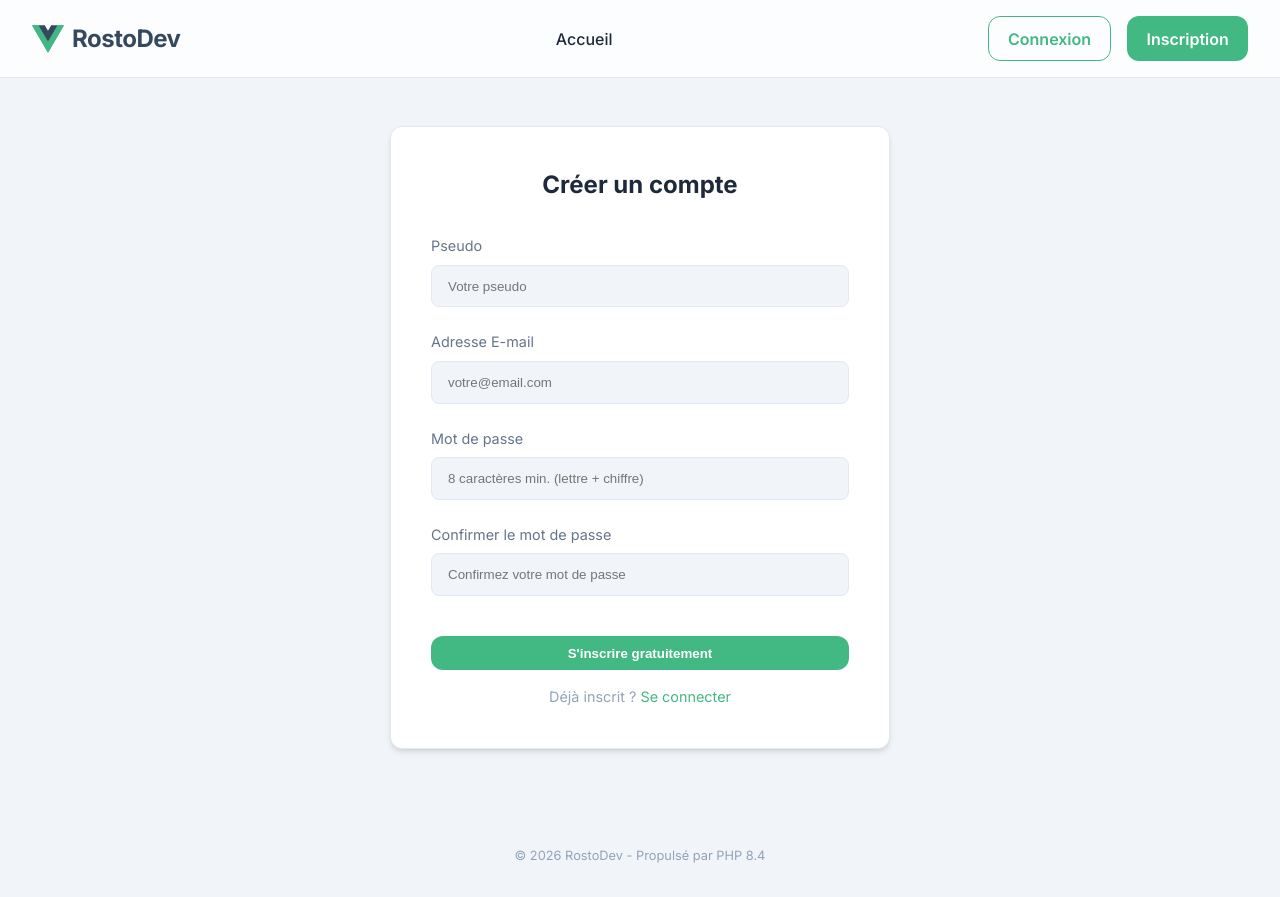
After one commit to russel-fullstack/espace_membre_2026, a PHP site: page /inscription.php in a window 1280 px wide. The commit adds this page. Run offline with PHP 8.4, Linux system fonts and the light colour scheme; a stand-in replaces the project's code that opens the database connection.

Commit message:
inscription

```diff
--- a/database.php
+++ b/database.php
@@ -14,7 +14,6 @@ $options = [
 
 try {
     $pdo = new PDO($dsn, $utilisateur, $motdepasse, $options);
-    echo "Connexion réussie à la base de données.";
 } catch (PDOException $e) {
     throw new PDOException($e->getMessage(), (int) $e->getCode());
 }
--- /dev/null
+++ b/flash.php
@@ -0,0 +1,24 @@
+<?php
+
+declare(strict_types=1);
+
+/**
+ * Enregistre un message flash en session
+ * @param 'success'|'error' $type
+ */
+function flash_set(string $type, string $message): void
+{
+    $_SESSION['flash'] = ['type' => $type, 'message' => $message];
+}
+
+/**
+ * Récupère et supprime le message flash de la session
+ * Retourne null s'il n'y a pas de message en attente
+ */
+function flash_get(): ?array
+{
+    if (!isset($_SESSION['flash'])) return null;
+    $flash = $_SESSION['flash'];
+    unset($_SESSION['flash']);
+    return $flash;
+}
--- /dev/null
+++ b/footer.php
@@ -0,0 +1,6 @@
+    </div> <!-- End container -->
+    <footer style="text-align: center; padding: 2rem; color: #94a3b8; font-size: 0.8rem; border-top: 1px solid rgba(255,255,255,0.05); margin-top: 4rem;">
+        &copy; 2026 RostoDev - Propulsé par PHP 8.4
+    </footer>
+</body>
+</html>
--- /dev/null
+++ b/header.php
@@ -0,0 +1,55 @@
+<!DOCTYPE html>
+<html lang="fr">
+
+<head>
+    <meta charset="UTF-8">
+    <meta name="viewport" content="width=device-width, initial-scale=1.0">
+    <title>Espace Membre - PHP 8.4</title>
+    <link rel="stylesheet" href="index.css">
+    <link rel="preconnect" href="https://fonts.googleapis.com">
+    <link rel="preconnect" href="https://fonts.gstatic.com" crossorigin>
+    <link href="https://fonts.googleapis.com/css2?family=Inter:wght@400;500;600;700&display=swap" rel="stylesheet">
+</head>
+
+<body>
+    <nav class="navbar">
+        <a href="index.php" class="nav-brand">
+            <svg width="32" height="32" viewBox="0 0 256 221" version="1.1" xmlns="http://www.w3.org/2000/svg" preserveAspectRatio="xMidYMid">
+                <path d="M204.8,0 L256,0 L128,220.8 L0,0 L51.2,0 L128,132.48 L204.8,0 Z" fill="#41B883"></path>
+                <path d="M0,0 L128,220.8 L256,0 L204.8,0 L128,132.48 L51.2,0 L0,0 Z" fill="#41B883"></path>
+                <path d="M51.2,0 L128,132.48 L204.8,0 L153.6,0 L128,44.16 L102.4,0 L51.2,0 Z" fill="#35495E"></path>
+            </svg>
+            <span style="letter-spacing: -0.5px;">RostoDev</span>
+        </a>
+
+        <ul class="nav-links">
+            <li><a href="index.php" class="<?= basename($_SERVER['PHP_SELF']) == 'index.php' ? 'active-link' : '' ?>">Accueil</a></li>
+            <?php if (isset($_SESSION['id'])): ?>
+                <li><a href="profil.php?id=<?= $_SESSION['id'] ?>" class="<?= basename($_SERVER['PHP_SELF']) == 'profil.php' ? 'active-link' : '' ?>">Mon Profil</a></li>
+                <?php if ($_SESSION['role'] === 'admin'): ?>
+                    <li><a href="admin.php" class="<?= basename($_SERVER['PHP_SELF']) == 'admin.php' ? 'active-link' : '' ?>" style="color: var(--vue-green); font-weight: 600;">Admin</a></li>
+                <?php endif; ?>
+            <?php endif; ?>
+        </ul>
+
+        <div class="nav-auth">
+            <?php if (isset($_SESSION['id'])): ?>
+                <a href="deconnexion.php" class="btn btn-outline" style="border-color: #cbd5e1; color: #64748b;">Déconnexion</a>
+            <?php else: ?>
+                <a href="connexion.php" class="btn btn-outline">Connexion</a>
+                <a href="inscription.php" class="btn btn-primary">Inscription</a>
+            <?php endif; ?>
+        </div>
+    </nav>
+    <?php
+    require_once 'flash.php';
+    $flash = flash_get();
+    ?>
+
+    <div class="container">
+        <?php if ($flash): ?>
+            <div class="alert alert-<?= $flash['type'] === 'success' ? 'success' : 'error' ?>" style="margin-bottom: 2rem;">
+                <?= htmlspecialchars($flash['message']) ?>
+            </div>
+        <?php endif; ?>
+    </div>
--- /dev/null
+++ b/index.css
@@ -0,0 +1,283 @@
+:root {
+    /* Color Palette - Vue.js Inspired (Light Mode Default) */
+    --vue-green: #42b883;
+    --vue-green-dark: #35495e;
+    --black: #1a1a1a;
+    --dark-grey: #334155;
+    --light-grey: #f1f5f9;
+    --white: #ffffff;
+    --accent-green: #3fb27f;
+    --error-red: #ef4444;
+    --border-color: #e2e8f0;
+    --text-main: #1e293b;
+    --text-muted: #64748b;
+
+    /* Typography */
+    --font-main: 'Inter', system-ui, -apple-system, sans-serif;
+
+    /* Spacing & Shadows */
+    --shadow-sm: 0 1px 2px 0 rgb(0 0 0 / 0.05);
+    --shadow-md: 0 4px 6px -1px rgb(0 0 0 / 0.1), 0 2px 4px -2px rgb(0 0 0 / 0.1);
+    --shadow-lg: 0 10px 15px -3px rgb(0 0 0 / 0.1), 0 4px 6px -4px rgb(0 0 0 / 0.1);
+    --radius: 12px;
+}
+
+* {
+    margin: 0;
+    padding: 0;
+    box-sizing: border-box;
+}
+
+body {
+    font-family: var(--font-main);
+    background-color: var(--light-grey);
+    color: var(--text-main);
+    line-height: 1.5;
+    min-height: 100vh;
+}
+
+/* Navbar */
+.navbar {
+    background-color: rgba(255, 255, 255, 0.8);
+    backdrop-filter: blur(12px);
+    border-bottom: 1px solid var(--border-color);
+    padding: 1rem 2rem;
+    position: sticky;
+    top: 0;
+    z-index: 100;
+    display: flex;
+    justify-content: space-between;
+    align-items: center;
+}
+
+.nav-brand {
+    font-size: 1.5rem;
+    font-weight: 700;
+    color: var(--vue-green-dark);
+    text-decoration: none;
+    display: flex;
+    align-items: center;
+    gap: 0.5rem;
+}
+
+.nav-links {
+    display: flex;
+    gap: 1.5rem;
+    list-style: none;
+}
+
+.nav-links a {
+    color: var(--text-main);
+    text-decoration: none;
+    font-weight: 500;
+    transition: color 0.3s ease;
+}
+
+.nav-links a:hover,
+.nav-links a.active-link {
+    color: var(--vue-green);
+}
+
+.nav-links a.active-link {
+    position: relative;
+}
+
+.nav-links a.active-link::after {
+    content: '';
+    position: absolute;
+    bottom: -4px;
+    left: 0;
+    width: 100%;
+    height: 2px;
+    background-color: var(--vue-green);
+    border-radius: 2px;
+}
+
+.nav-auth {
+    display: flex;
+    gap: 1rem;
+}
+
+/* Buttons */
+.btn {
+    padding: 0.6rem 1.2rem;
+    border-radius: var(--radius);
+    font-weight: 600;
+    cursor: pointer;
+    transition: all 0.3s ease;
+    text-decoration: none;
+    display: inline-flex;
+    align-items: center;
+    justify-content: center;
+    border: none;
+}
+
+.btn-primary {
+    background-color: var(--vue-green);
+    color: var(--white);
+}
+
+.btn-primary:hover {
+    background-color: var(--accent-green);
+    transform: translateY(-2px);
+    box-shadow: 0 4px 12px rgba(66, 184, 131, 0.3);
+}
+
+.btn-outline {
+    background-color: transparent;
+    border: 1px solid var(--vue-green);
+    color: var(--vue-green);
+}
+
+.btn-outline:hover {
+    background-color: rgba(66, 184, 131, 0.05);
+}
+
+/* Main Container */
+.container {
+    max-width: 1400px;
+    margin: 3rem auto;
+    padding: 0 2rem;
+}
+
+/* Cards & Forms */
+.card {
+    background-color: var(--white);
+    border: 1px solid var(--border-color);
+    border-radius: var(--radius);
+    padding: 2.5rem;
+    box-shadow: var(--shadow-md);
+    width: 100%;
+    max-width: 500px;
+    margin: 0 auto;
+}
+
+/* Full-width card variant */
+.card-full {
+    max-width: none;
+    margin: 2rem 0;
+}
+
+.form-group {
+    margin-bottom: 1.5rem;
+}
+
+label {
+    display: block;
+    margin-bottom: 0.5rem;
+    font-size: 0.9rem;
+    color: var(--text-muted);
+}
+
+input[type="text"],
+input[type="email"],
+input[type="password"],
+input[type="file"] {
+    width: 100%;
+    padding: 0.8rem 1rem;
+    background-color: var(--light-grey);
+    border: 1px solid var(--border-color);
+    border-radius: 8px;
+    color: var(--text-main);
+    outline: none;
+    transition: all 0.3s ease;
+}
+
+input:focus {
+    border-color: var(--vue-green);
+    background-color: var(--white);
+    box-shadow: 0 0 0 3px rgba(66, 184, 131, 0.1);
+}
+
+/* Dashboard Styles */
+.dashboard-grid {
+    display: grid;
+    grid-template-columns: 300px 1fr;
+    gap: 2rem;
+}
+
+.sidebar {
+    background-color: var(--white);
+    border: 1px solid var(--border-color);
+    border-radius: var(--radius);
+    padding: 1.5rem;
+    height: fit-content;
+    box-shadow: var(--shadow-sm);
+}
+
+.sidebar-nav {
+    list-style: none;
+}
+
+.sidebar-nav li {
+    margin-bottom: 0.5rem;
+}
+
+.sidebar-nav a {
+    display: block;
+    padding: 0.8rem 1rem;
+    border-radius: 8px;
+    color: var(--text-muted);
+    text-decoration: none;
+    transition: all 0.3s ease;
+}
+
+.sidebar-nav a:hover,
+.sidebar-nav a.active {
+    background-color: rgba(66, 184, 131, 0.1);
+    color: var(--vue-green);
+}
+
+.profile-header {
+    display: flex;
+    align-items: center;
+    gap: 2rem;
+    margin-bottom: 3rem;
+    background: white;
+    padding: 2rem;
+    border-radius: var(--radius);
+    border: 1px solid var(--border-color);
+    box-shadow: var(--shadow-sm);
+}
+
+.avatar-large {
+    width: 120px;
+    height: 120px;
+    border-radius: 50%;
+    object-fit: cover;
+    border: 3px solid var(--vue-green);
+}
+
+.user-meta h2 {
+    font-size: 2rem;
+    margin-bottom: 0.5rem;
+    color: var(--vue-green-dark);
+}
+
+.user-meta p {
+    color: var(--text-muted);
+}
+
+/* Alerts */
+.alert {
+    padding: 1rem;
+    border-radius: 8px;
+    margin-bottom: 1.5rem;
+    font-size: 0.9rem;
+}
+
+.alert-error {
+    background-color: rgba(239, 68, 68, 0.05);
+    border: 1px solid var(--error-red);
+    color: var(--error-red);
+}
+
+.alert-success {
+    background-color: rgba(66, 184, 131, 0.05);
+    border: 1px solid var(--vue-green);
+    color: var(--vue-green);
+}
+
+/* Utility */
+.text-center { text-align: center; }
+.mt-4 { margin-top: 1rem; }
--- /dev/null
+++ b/inscription.php
@@ -0,0 +1,93 @@
+<?php
+declare(strict_types=1);
+session_start();
+require_once 'db.php';
+require_once 'flash.php';
+
+
+
+function register(PDO $pdo, string $pseudo, string $mail, string $mdp, string $mdp2): string {
+
+    if(empty($pseudo) || empty($mail) || empty($mdp) || empty($mdp2)){
+        return "Tous les champs doivent être remplis.";
+    }
+
+     if (strlen($pseudo) > 255) return "Votre pseudo ne doit pas dépasser 255 caractères.";
+   $stmt = $pdo->prepare("SELECT id FROM membres WHERE pseudo = :pseudo");
+    $stmt->execute([':pseudo' => $pseudo]);
+    if ($stmt->rowCount() > 0) return "Ce pseudo est déjà utilisé.";
+
+    if (!filter_var($mail, FILTER_VALIDATE_EMAIL)) return "Adresse email invalide.";
+
+    $stmt = $pdo->prepare("SELECT id FROM membres WHERE mail = :mail");
+    $stmt->execute([':mail' => $mail]);
+    if ($stmt->rowCount() > 0) return "Adresse mail déjà utilisée !";
+
+    if (strlen($mdp) < 8 || !preg_match("#[0-9]+#", $mdp) || !preg_match("#[a-zA-Z]+#", $mdp)) {
+        return "Mot de passe : 8 caractères min. avec une lettre et un chiffre.";
+    }
+    if ($mdp !== $mdp2) return "Les mots de passe ne correspondent pas !";
+
+    $stmt = $pdo->prepare("INSERT INTO membres(pseudo, mail, motdepasse) VALUES(:pseudo, :mail, :mdp)");
+    $stmt->execute([':pseudo' => $pseudo, ':mail' => $mail, ':mdp' => password_hash($mdp, PASSWORD_DEFAULT)]);
+
+    return "success";
+}
+
+if($_SERVER['REQUEST_METHOD'] === 'POST'){
+   $pseudo = strip_tags($_POST['pseudo'] ?? '');
+    $mail   = filter_input(INPUT_POST, 'mail', FILTER_SANITIZE_EMAIL) ?? '';
+    $mdp    = $_POST['mdp'] ?? '';
+    $mdp2   = $_POST['mdp2'] ?? '';
+
+ $result = register($pdo, $pseudo, $mail, $mdp, $mdp2);
+     if ($result === "success") {
+        // Message flash persistant en session → redirige vers connexion
+        flash_set('success', "Compte créé avec succès ! Vous pouvez maintenant vous connecter.");
+        header("Location: connexion.php");
+        exit();
+    }
+
+    // Erreur : message flash + rechargement du formulaire
+    flash_set('error', $result);
+    header("Location: inscription.php");
+    exit();
+}
+include 'header.php';
+?>
+
+<div class="card">
+    <h2 class="text-center" style="margin-bottom: 2rem;">Créer un compte</h2>
+
+    <form method="POST" action="">
+        <div class="form-group">
+            <label for="pseudo">Pseudo</label>
+            <input type="text" placeholder="Votre pseudo" id="pseudo" name="pseudo"  />
+        </div>
+
+        <div class="form-group">
+            <label for="mail">Adresse E-mail</label>
+            <input type="email" placeholder="votre@email.com" id="mail" name="mail"  />
+        </div>
+
+        <div class="form-group">
+            <label for="mdp">Mot de passe</label>
+            <input type="password" placeholder="8 caractères min. (lettre + chiffre)" id="mdp" name="mdp"  />
+        </div>
+
+        <div class="form-group">
+            <label for="mdp2">Confirmer le mot de passe</label>
+            <input type="password" placeholder="Confirmez votre mot de passe" id="mdp2" name="mdp2"  />
+        </div>
+
+        <button type="submit" class="btn btn-primary" style="width: 100%; margin-top: 1rem;">
+            S'inscrire gratuitement
+        </button>
+
+        <p class="text-center mt-4" style="font-size: 0.9rem; color: #94a3b8;">
+            Déjà inscrit ? <a href="connexion.php" style="color: var(--vue-green); text-decoration: none;">Se connecter</a>
+        </p>
+    </form>
+</div>
+
+<?php include 'footer.php'; ?>
```
Also changed, not shown: index.php (+31 -11 lines), membres.sql (added, +76 -0 lines).
